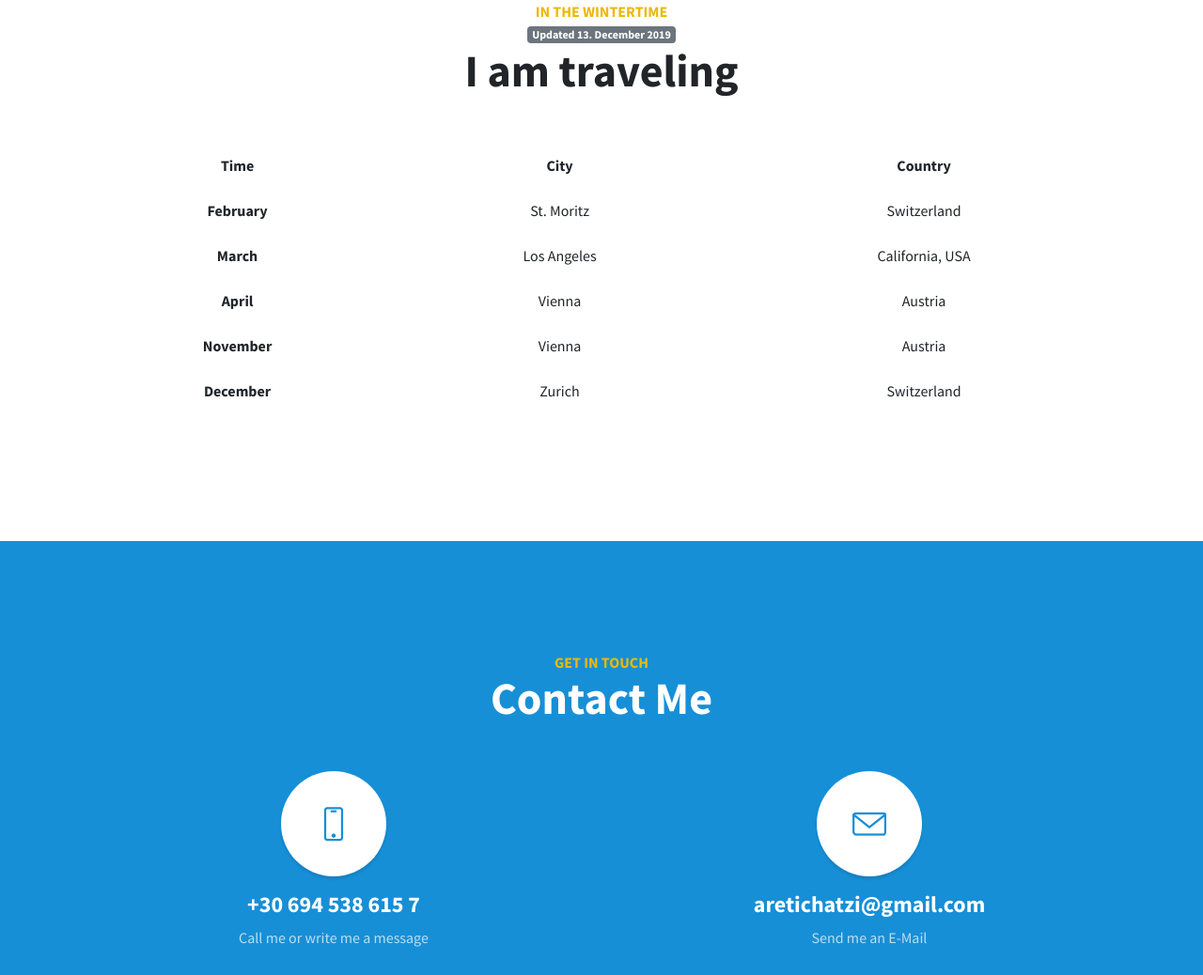
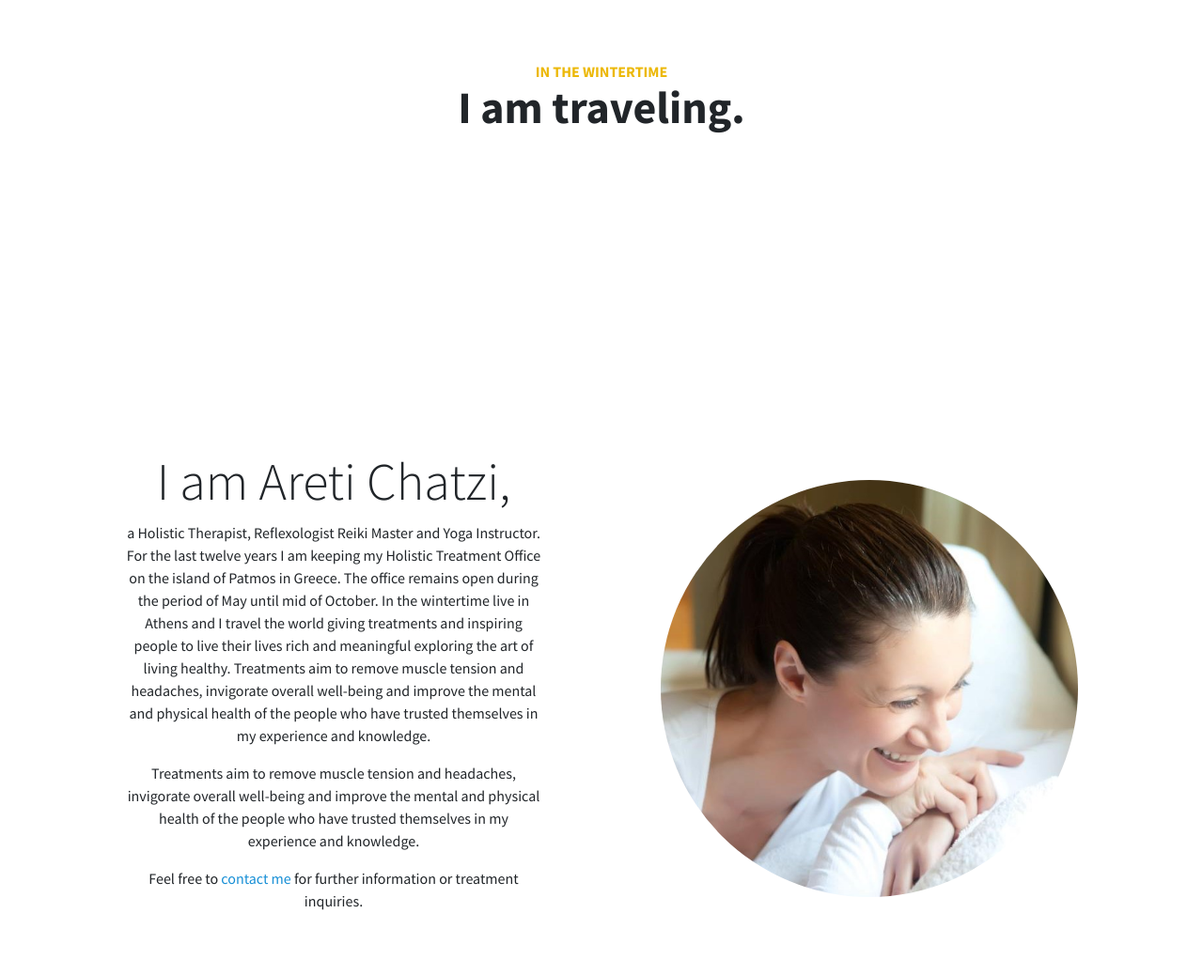
Before and after one commit to cdrcqnts/areti, a plain HTML site: page index.html in a window 1280 px wide. Shown: the part 2359-3397 px from the top of the page at 94% size. Drawn offline with Linux system fonts and the light colour scheme.

Commit message:
removed travel table, update description

```diff
--- a/index.html
+++ b/index.html
@@ -69,10 +69,10 @@
           <div class="col-lg-6 order-lg-1">
             <div class="p-5">
               <h2 class="display-4">I am Areti Chatzi,</h2>
-              <p>a Holistic Therapist, Reflexologist & Reiki Master
-                For the last ten years i am keeping my Holistic Treatment Office on the island of Patmos in Greece.
-                The office remains open during the period of May until mid of October. In the wintertime i travel the world
-                giving treatments and inspiring people to live their lives rich and meaningful exploring the art of living healthy.
+              <p>a Holistic Therapist, Reflexologist  Reiki Master and Yoga Instructor. For the last twelve years I am keeping my Holistic Treatment Office on the island of Patmos in Greece.
+The office remains open during the period of May until mid of October. In the wintertime live in Athens and I travel the world giving treatments and inspiring people to live their lives rich and meaningful exploring the art of living healthy.
+
+Treatments aim to remove muscle tension and headaches, invigorate overall well-being and improve the mental and physical health of the people who have trusted themselves in my experience and knowledge.
               </p>
               <p>
                 Treatments aim to remove muscle tension and headaches, invigorate overall well-being and improve the mental and physical health
@@ -91,7 +91,7 @@
     <section id="location" class="">
       <div class="content-section-heading text-center">
           <h3 class="text-secondary mb-0">During the Summertime from May to October</h3>
-          <h2 class="mb-5">You can find me in the town of Scala on the island of Patmos in Greece</h2>
+          <h2 class="mb-5">You can find me in the town of Scala on the island of Patmos in Greece.</h2>
         </div>
       <div class="map">
         <iframe width="100%" height="100%" frameborder="0" scrolling="no" marginheight="0" marginwidth="0" src="https://www.google.com/maps/embed?pb=!1m18!1m12!1m3!1d793.2094663563847!2d26.54311782924443!3d37.32266806523199!2m3!1f0!2f0!3f0!3m2!1i1024!2i768!4f13.1!3m3!1m2!1s0x0%3A0x0!2zMzfCsDE5JzIxLjYiTiAyNsKwMzInMzcuMiJF!5e0!3m2!1sde!2slu!4v1536656548200" width="600" height="450" frameborder="0" style="border:0" allowfullscreen></iframe>
@@ -103,48 +103,41 @@
     <section id="travel" class="content-section">
       <div class="content-section-heading text-center">
           <h3 class="text-secondary mb-0">In the Wintertime</h3>
-          <span class="badge badge-secondary">Updated 13. December 2019</span>
-          <h2 class="mb-5">I am traveling</h2>
+          <h2 class="mb-5">I am traveling.</h2>
 
         </div>
       <div class="container">
-        <table class="table table-borderless text-center">
-          <thead>
-            <tr>
-              <th scope="col">Time</th>
-              <th scope="col">City</th>
-              <th scope="col">Country</th>
-            </tr>
-          </thead>
-          <tbody>
-            <tr>
-              <th scope="row">February</th>
-              <td>St. Moritz</td>
-              <td>Switzerland</td>
-            </tr>
-            <tr>
-              <th scope="row">March</th>
-              <td>Los Angeles</td>
-              <td>California, USA</td>
-            </tr>
-            <tr>
-              <th scope="row">April</th>
-              <td>Vienna</td>
-              <td>Austria</td>
-            </tr>
-            <tr>
-              <th scope="row">November</th>
-              <td>Vienna</td>
-              <td>Austria</td>
-            </tr>
-            <tr>
-              <th scope="row">December</th>
-              <td>Zurich</td>
-              <td>Switzerland</td>
-            </tr>
 
-          </tbody>
-        </table>
+      </div>
+    </section>
+
+    <!-- Contact -->
+    <section class="content-section" id="about">
+      <div class="container text-center">
+        <div class="row align-items-center">
+          <div class="col-lg-6 order-lg-2">
+            <div class="p-5">
+              <img class="img-fluid rounded-circle" src="img/areti.jpg" alt="">
+            </div>
+          </div>
+          <div class="col-lg-6 order-lg-1">
+            <div class="p-5">
+              <h2 class="display-4">I am Areti Chatzi,</h2>
+              <p>a Holistic Therapist, Reflexologist  Reiki Master and Yoga Instructor. For the last twelve years I am keeping my Holistic Treatment Office on the island of Patmos in Greece.
+The office remains open during the period of May until mid of October. In the wintertime live in Athens and I travel the world giving treatments and inspiring people to live their lives rich and meaningful exploring the art of living healthy.
+
+Treatments aim to remove muscle tension and headaches, invigorate overall well-being and improve the mental and physical health of the people who have trusted themselves in my experience and knowledge.
+              </p>
+              <p>
+                Treatments aim to remove muscle tension and headaches, invigorate overall well-being and improve the mental and physical health
+                of the people who have trusted themselves in my experience and knowledge.
+              </p>
+              <p>
+                Feel free to <a href="#contact">contact me</a> for further information or treatment inquiries.
+              </p>
+            </div>
+          </div>
+        </div>
       </div>
     </section>
 
```
